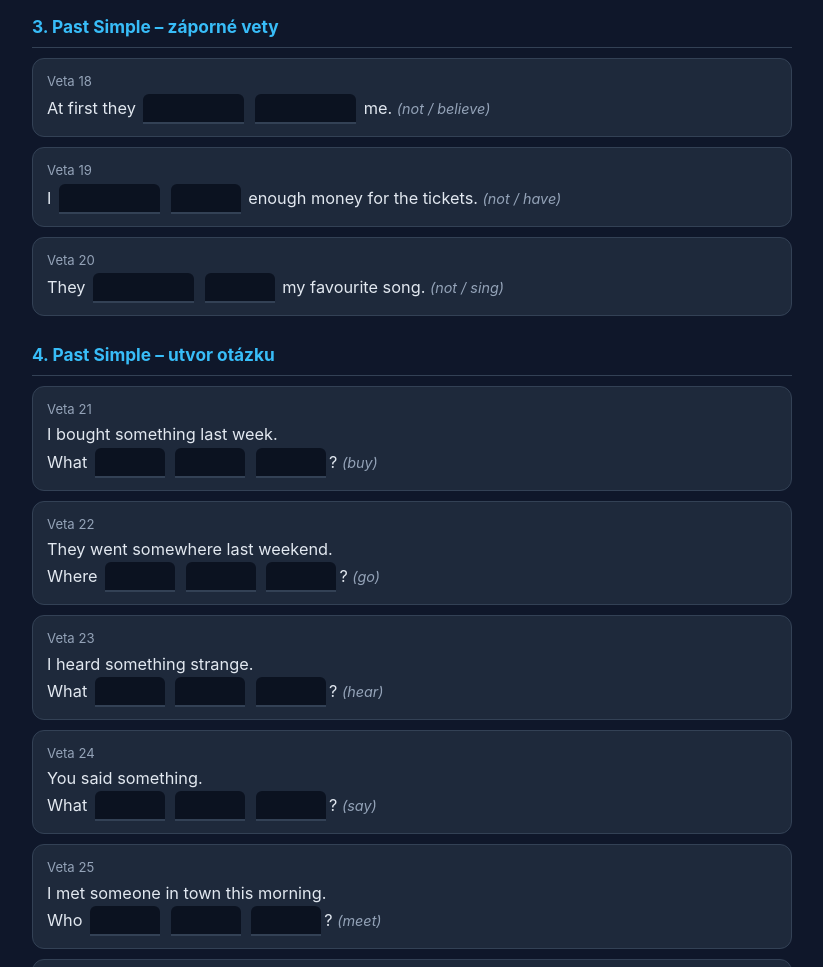
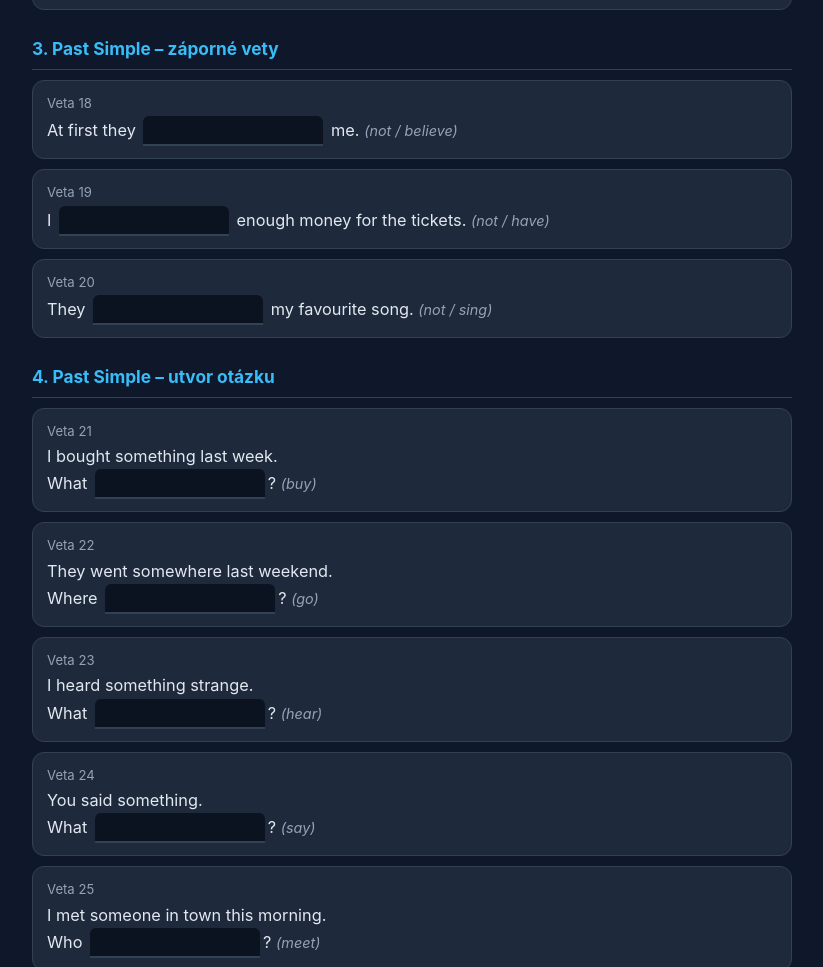
Before and after one commit to Linea5/Agata_Unit6, a plain HTML site: page index.html in a window 1280 px wide. Shown: the part 1833-2800 px from the top of the page, without its empty margins (228-1051 px from the left). Drawn offline with Linux system fonts and the light colour scheme.

Commit message:
Update index.html

```diff
--- a/index.html
+++ b/index.html
@@ -90,7 +90,8 @@
   <div class="hint-top">
     Test má 7 častí: nepravidelné slovesá, Past Simple (vety, zápor, otázky), časové výrazy,
     prídavné mená a double genitive. Je dlhší (47 viet) – pokojne ho rob po častiach.
-    Krátky zápor píš <b>didn't</b>. Veľké a malé písmená nevadia.
+    Pri zápore a otázkach napíš celú časť do jedného políčka
+    (napr. <b>didn't believe</b> alebo <b>did you buy</b>). Veľké a malé písmená nevadia.
     Keď máš hotovo, klikni <b>Skontroluj odpovede</b> dole.
   </div>
 
@@ -148,18 +149,18 @@ var QUESTIONS = [
   {t:VB, txt:"The band {0} for three hours. <span class='hintword'>(perform)</span>", a:[["performed"]]},
   {t:VB, txt:"My friends {0} to my house before the concert. <span class='hintword'>(come)</span>", a:[["came"]]},
 
-  // 3) Past Simple - zápor
-  {t:VC, txt:"At first they {0} {1} me. <span class='hintword'>(not / believe)</span>", a:[["didnt","did not"],["believe"]]},
-  {t:VC, txt:"I {0} {1} enough money for the tickets. <span class='hintword'>(not / have)</span>", a:[["didnt","did not"],["have"]]},
-  {t:VC, txt:"They {0} {1} my favourite song. <span class='hintword'>(not / sing)</span>", a:[["didnt","did not"],["sing"]]},
+  // 3) Past Simple - zápor (celú časť napíš do jedného políčka)
+  {t:VC, txt:"At first they {0} me. <span class='hintword'>(not / believe)</span>", a:[["didn't believe","did not believe"]]},
+  {t:VC, txt:"I {0} enough money for the tickets. <span class='hintword'>(not / have)</span>", a:[["didn't have","did not have"]]},
+  {t:VC, txt:"They {0} my favourite song. <span class='hintword'>(not / sing)</span>", a:[["didn't sing","did not sing"]]},
 
-  // 4) Past Simple - utvor otázku (did + podmet + základný tvar)
-  {t:VD, txt:"I bought something last week.<br>What {0} {1} {2}? <span class='hintword'>(buy)</span>", a:[["did"],["you"],["buy"]]},
-  {t:VD, txt:"They went somewhere last weekend.<br>Where {0} {1} {2}? <span class='hintword'>(go)</span>", a:[["did"],["they"],["go"]]},
-  {t:VD, txt:"I heard something strange.<br>What {0} {1} {2}? <span class='hintword'>(hear)</span>", a:[["did"],["you"],["hear"]]},
-  {t:VD, txt:"You said something.<br>What {0} {1} {2}? <span class='hintword'>(say)</span>", a:[["did"],["I"],["say"]]},
-  {t:VD, txt:"I met someone in town this morning.<br>Who {0} {1} {2}? <span class='hintword'>(meet)</span>", a:[["did"],["you"],["meet"]]},
-  {t:VD, txt:"I phoned her last night.<br>Who {0} {1} {2}? <span class='hintword'>(phone)</span>", a:[["did"],["you"],["phone"]]},
+  // 4) Past Simple - utvor otázku (celú otázku napíš do jedného políčka)
+  {t:VD, txt:"I bought something last week.<br>What {0}? <span class='hintword'>(buy)</span>", a:[["did you buy"]]},
+  {t:VD, txt:"They went somewhere last weekend.<br>Where {0}? <span class='hintword'>(go)</span>", a:[["did they go"]]},
+  {t:VD, txt:"I heard something strange.<br>What {0}? <span class='hintword'>(hear)</span>", a:[["did you hear"]]},
+  {t:VD, txt:"You said something.<br>What {0}? <span class='hintword'>(say)</span>", a:[["did I say"]]},
+  {t:VD, txt:"I met someone in town this morning.<br>Who {0}? <span class='hintword'>(meet)</span>", a:[["did you meet"]]},
+  {t:VD, txt:"I phoned her last night.<br>Who {0}? <span class='hintword'>(phone)</span>", a:[["did you phone"]]},
 
   // 5) Časové výrazy
   {t:TE, txt:"I saw her two weeks {0}.", a:[["ago"]]},
@@ -253,9 +254,13 @@ QUESTIONS.forEach(function(q, qi){
       inp.setAttribute("autocomplete","off");
       inp.setAttribute("autocorrect","off");
       inp.setAttribute("spellcheck","false");
-      var longest = 0;
-      q.a[bi].forEach(function(x){ if(x.length>longest) longest=x.length; });
-      inp.style.width = Math.max(70, longest*11 + 24) + "px";
+      // šírka políčka: viacslovné odpovede dostanú širšie pole
+      var longest = 0; var hasSpace = false;
+      q.a[bi].forEach(function(x){
+        if(x.length>longest) longest=x.length;
+        if(x.indexOf(" ")>=0) hasSpace=true;
+      });
+      inp.style.width = (hasSpace ? Math.max(170, longest*10 + 30) : Math.max(70, longest*11 + 24)) + "px";
       txt.appendChild(inp);
     } else {
       var span = document.createElement("span");
```
